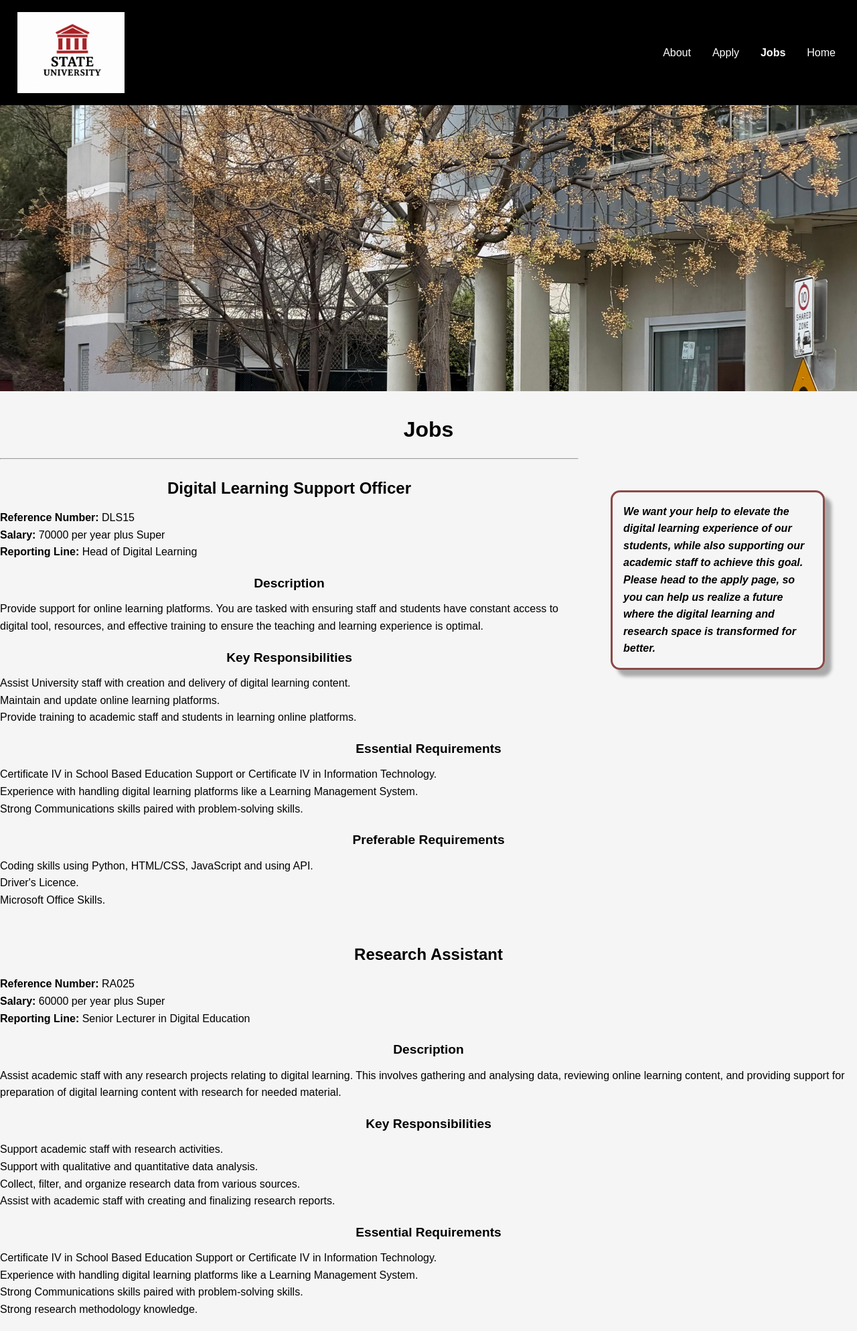
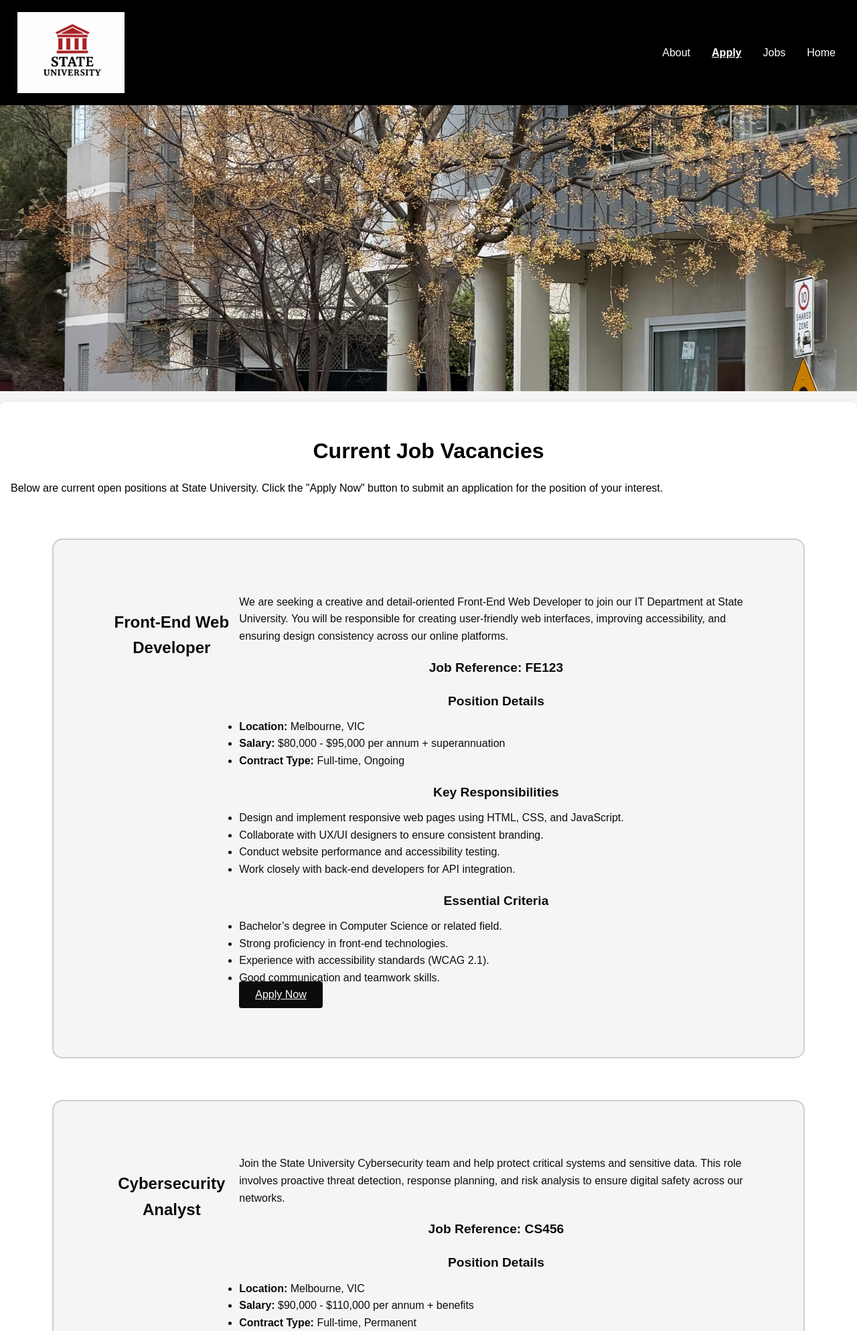
Before and after one commit to 106160340/assignment2, a PHP site: page /jobs.php in a window 1280 px wide. Shown: the top 1987 px of the page at 67% size. Run offline with PHP 8.4, Linux system fonts and the light colour scheme; data comes from the database, SQL or seed files in the repository.

Commit message:
updated pages plus about page data

```diff
--- a/jobs.php
+++ b/jobs.php
@@ -1,157 +1,114 @@
-<!DOCTYPE html>
-<html lang="en">
+<?php include 'header.inc'; ?>
+<?php include 'nav.inc'; ?>
 
-<head>
-  <meta charset="utf-8" />
-  <meta name="viewport" content="width=device-width, initial scale=1.0">
-  <meta name="description" content="State University job ads" />
-  <meta name="keywords"
-    content="University, jobs, research, digital, computer science, technology, position, IT, application, salary package" />
-  <meta name="author" content="State University HR team" />
-  <!-- Update title field to your page accordingly, this title will be displayed on the browser tab -->
-  <title>Jobs</title>
-  <!-- References to external CSS files-->
-  <link rel="stylesheet" type="text/css" href="styles/style.css" />
-  <!-- References to external responsive CSS file -->
-  <link href="styles/responsive.css" rel="stylesheet" media="screen and (max-width: 3840px)" />
-  <style>
-    /* Aside Styling */
-    aside {
-      border: 3px solid #8b4946;
-      border-radius: 14px;
-      margin: 3em;
-      padding: 1em;
-      width: 25%;
-      float: right;
-      box-shadow: 10px 10px 5px #aaaaaa;
-      font-weight: bold;
-    }
+<!-- Hero Image -->
+<img src="images/university_1.jpg" alt="view of university campus. A tree in front of a building."
+    title="State University" class="theme_image">
 
-    /* Hovering effect for aside */
-    aside:hover {
-      transition: transform 0.5s;
-      transform: translateY(-10px);
-    }
-  </style>
-</head>
+<!-- main content -->
+<main id="main-content" role="main">
+    <article id="main">
+        <h1>Current Job Vacancies</h1>
+        <p>
+            Below are current open positions at State University. Click the "Apply Now" button to submit an application for the position of your interest.
+        </p>
 
-<body>
-  <div class="heaader">
-    <img src="images/logo.png" alt="State University logo" title="Logo" class="logo">
+        <!-- Job 1 -->
+        <section class="cards_container" aria-labelledby="job1">
+            <div class="card_left">
+                <h2 id="job1">Front-End Web Developer</h2>
+            </div>
+            <div class="card_right">
+                <p>We are seeking a creative and detail-oriented Front-End Web Developer to join our IT Department at State University. You will be responsible for creating user-friendly web interfaces, improving accessibility, and ensuring design consistency across our online platforms.</p>
+                <h3>Job Reference: FE123</h3>
+                <h3>Position Details</h3>
+                <ul>
+                    <li><strong>Location:</strong> Melbourne, VIC</li>
+                    <li><strong>Salary:</strong> $80,000 - $95,000 per annum + superannuation</li>
+                    <li><strong>Contract Type:</strong> Full-time, Ongoing</li>
+                </ul>
+                <h3>Key Responsibilities</h3>
+                <ul>
+                    <li>Design and implement responsive web pages using HTML, CSS, and JavaScript.</li>
+                    <li>Collaborate with UX/UI designers to ensure consistent branding.</li>
+                    <li>Conduct website performance and accessibility testing.</li>
+                    <li>Work closely with back-end developers for API integration.</li>
+                </ul>
+                <h3>Essential Criteria</h3>
+                <ul>
+                    <li>Bachelor’s degree in Computer Science or related field.</li>
+                    <li>Strong proficiency in front-end technologies.</li>
+                    <li>Experience with accessibility standards (WCAG 2.1).</li>
+                    <li>Good communication and teamwork skills.</li>
+                </ul>
+                <a href="apply.php" class="button">Apply Now</a>
+            </div>
+        </section>
 
-    <nav role="navigation">
-      <ul id="nav_list">
-        <li><a href="about.html">About</a></li>
-        <li><a href="apply.html">Apply</a></li>
-        <li><a href="jobs.html" aria-current="page">Jobs</a></li>
-        <li><a href="index.html">Home</a></li>
-      </ul>
-    </nav>
-  </div>
+        <!-- Job 2 -->
+        <section class="cards_container" aria-labelledby="job2">
+            <div class="card_left">
+                <h2 id="job2">Cybersecurity Analyst</h2>
+            </div>
+            <div class="card_right">
+                <p>Join the State University Cybersecurity team and help protect critical systems and sensitive data. This role involves proactive threat detection, response planning, and risk analysis to ensure digital safety across our networks.</p>
+                <h3>Job Reference: CS456</h3>
+                <h3>Position Details</h3>
+                <ul>
+                    <li><strong>Location:</strong> Melbourne, VIC</li>
+                    <li><strong>Salary:</strong> $90,000 - $110,000 per annum + benefits</li>
+                    <li><strong>Contract Type:</strong> Full-time, Permanent</li>
+                </ul>
+                <h3>Key Responsibilities</h3>
+                <ul>
+                    <li>Monitor and respond to cybersecurity incidents.</li>
+                    <li>Conduct vulnerability assessments and penetration testing.</li>
+                    <li>Develop and enforce university-wide security policies.</li>
+                    <li>Collaborate with IT staff to implement protective systems.</li>
+                </ul>
+                <h3>Essential Criteria</h3>
+                <ul>
+                    <li>Bachelor’s degree in Cybersecurity, IT, or related discipline.</li>
+                    <li>Knowledge of firewalls, intrusion detection, and SIEM tools.</li>
+                    <li>Understanding of information security frameworks.</li>
+                    <li>Analytical mindset and attention to detail.</li>
+                </ul>
+                <a href="apply.php" class="button">Apply Now</a>
+            </div>
+        </section>
 
-  <img src="images/university_1.jpg" alt="view of university campus. A tree in front of a building."
-    title="State University" class="theme_image">
-  <!-- main heading of the page -->
-  <h1 id="job_page_heading">Jobs</h1>
-  <article aria-labelledby="job_page_heading">
-    <aside style="font-style: italic;">
-      <p>We want your help to elevate the digital learning experience of our students, while also supporting our
-        academic staff to achieve this goal. </p>
-      <p>Please head to the apply page, so you can help us realize a future where the digital learning and research
-        space is transformed for better. </p>
-    </aside>
-    <hr>
-    <!-- Job Listing -->
-    <?php
-    require_once "settings.php";
+        <!-- Job 3 -->
+        <section class="cards_container" aria-labelledby="job3">
+            <div class="card_left">
+                <h2 id="job3">Software Engineer (Full Stack)</h2>
+            </div>
+            <div class="card_right">
+                <p>State University’s Digital Systems Team is looking for a skilled Full Stack Engineer who will design, develop, and maintain high-quality applications that support our educational and research services.</p>
+                <h3>Job Reference: SE789</h3>
+                <h3>Position Details</h3>
+                <ul>
+                    <li><strong>Location:</strong> Melbourne, VIC</li>
+                    <li><strong>Salary:</strong> $100,000 - $120,000 per annum + superannuation</li>
+                    <li><strong>Contract Type:</strong> Full-time, Fixed term (2 years)</li>
+                </ul>
+                <h3>Key Responsibilities</h3>
+                <ul>
+                    <li>Develop, test, and deploy web-based systems using modern frameworks.</li>
+                    <li>Implement RESTful APIs and maintain data integrity across platforms.</li>
+                    <li>Work collaboratively with cross-functional teams to deliver projects on time.</li>
+                    <li>Participate in code reviews, documentation, and version control.</li>
+                </ul>
+                <h3>Essential Criteria</h3>
+                <ul>
+                    <li>Bachelor’s degree in Software Engineering or relevant discipline.</li>
+                    <li>Experience with Python, PHP, SQL, and JavaScript frameworks.</li>
+                    <li>Understanding of DevOps and cloud deployment tools.</li>
+                    <li>Ability to adapt and learn emerging technologies quickly.</li>
+                </ul>
+                <a href="apply.php" class="button">Apply Now</a>
+            </div>
+        </section>
+    </article>
+</main>
 
-    $dbconn = @mysqli_connect($host, $username, $password, $dbname);
-
-    if ($dbconn) {
-      $query = "SELECT * FROM jobs";
-      $result = mysqli_query($dbconn, $query);
-
-      if ($result && mysqli_num_rows($result) > 0) {
-        while ($row = mysqli_fetch_assoc($result)) {
-          $title = htmlspecialchars($row['title']);
-          $ref_num = mysqli_real_escape_string($dbconn, $row['ref_num']);
-
-          echo "<section aria-labelledby='$title'>";
-          echo "<h2 id='$title'>$title</h2>";
-          echo "<p><strong>Reference Number: </strong>" . htmlspecialchars($row['ref_num']) . "</p>";
-          echo "<p><strong>Salary: </strong>" . htmlspecialchars($row['salary']) . " per year plus Super</p>";
-          echo "<p><strong>Reporting Line: </strong>" . htmlspecialchars($row['report_line']) . "</p>";
-          echo "<h3>Description</h3>";
-          echo "<p>" . htmlspecialchars($row['description']) . "</p>";
-
-          echo "<h3>Key Responsibilities</h3>";
-          // Fetch related responsibilities - unordered list
-          $resp_query = "SELECT * FROM responsibility WHERE ref_num='$ref_num'";
-          $resp_result = mysqli_query($dbconn, $resp_query);
-
-          if ($resp_result && mysqli_num_rows($resp_result) > 0) {
-            echo "<ul>";
-            while ($item = mysqli_fetch_assoc($resp_result)) {
-              echo "<li>" . htmlspecialchars($item['resp_item']) . "</li>";
-            }
-            echo "</ul>";
-          } else {
-            echo "<p>No responsibilities listed.</p>";
-          }
-
-          echo "<h3>Essential Requirements</h3>";
-          // Fetch related essential requirements - ordered list
-          $esse_query = "SELECT * FROM essential WHERE ref_num='$ref_num'";
-          $esse_result = mysqli_query($dbconn, $esse_query);
-
-          if ($esse_result && mysqli_num_rows($esse_result) > 0) {
-            echo "<ol>";
-            while ($item = mysqli_fetch_assoc($esse_result)) {
-              echo "<li>" . htmlspecialchars($item['esse_item']) . "</li>";
-            }
-            echo "</ol>";
-          } else {
-            echo "<p>No essential requirements listed.</p>";
-          }
-
-          echo "<h3>Preferable Requirements</h3>";
-          // Fetch related preferable requirements - unordered list
-          $pref_query = "SELECT * FROM preferable WHERE ref_num='$ref_num'";
-          $pref_result = mysqli_query($dbconn, $pref_query);
-
-          if ($pref_result && mysqli_num_rows($pref_result) > 0) {
-            echo "<ul>";
-            while ($item = mysqli_fetch_assoc($pref_result)) {
-              echo "<li>" . htmlspecialchars($item['pref_item']) . "</li>";
-            }
-            echo "</ul>";
-          } else {
-            echo "<p>No prefereable requirements listed.</p>";
-          }
-
-          echo "</section><br>";
-        }
-      } else {
-        echo "<p>There are no jobs to display.</p>";
-      }
-
-      mysqli_close($dbconn);
-    } else {
-      echo "<p>Unable to connect to the database.</p>";
-    }
-    ?>
-
-    <!-- Image (e-learning) -->
-    <figure><img src="images/tinyelearn.jpg"
-        alt="Photo of Digital Learning - a laptop displays e-learning on its screen."
-        title="e-learning" id="deco-img"></figure>
-  </article>
-  <!-- Footer at end of page -->
-  <footer>
-    <p id="page_title">Job Listing Page</p>
-    <p id="copyright">&#169; State University</p>
-    <p id="slogan">Stronger Together</p>
-  </footer>
-</body>
-
-</html>
+<?php include 'footer.inc'; ?>
--- /dev/null
+++ b/settingsabout.php
@@ -0,0 +1,6 @@
+<?php
+    $host = "localhost";
+    $username = "root";
+    $password = "";
+    $dbname = "members_contribution";
+?>
```
Also changed, not shown: about.php (+30 -37 lines), apply.php (+9 -40 lines), index.php (+61 -61 lines), nav.inc (+11 -7 lines).
